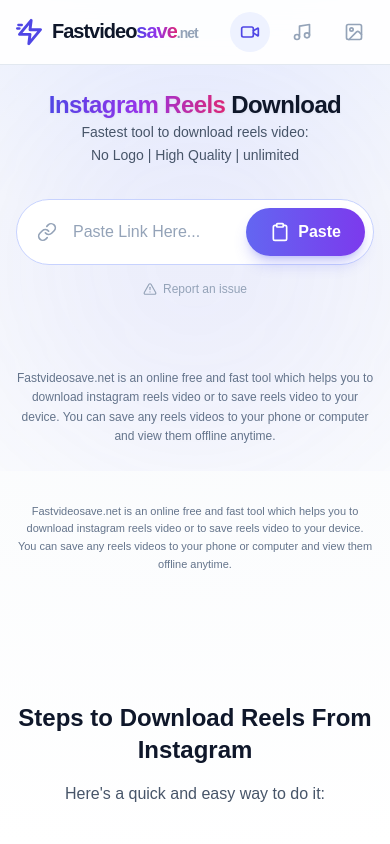
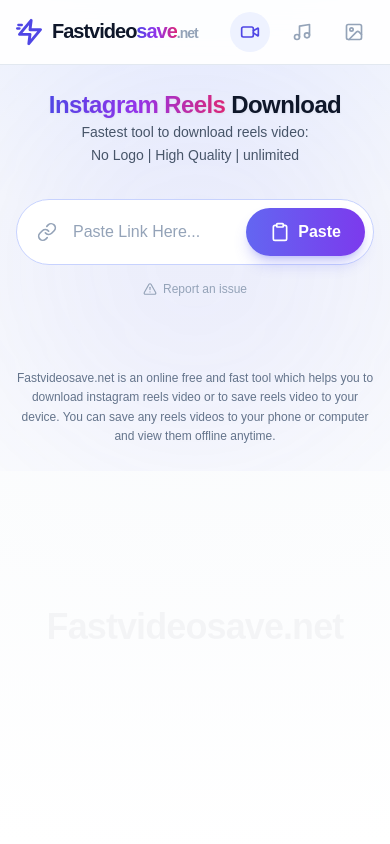
Before and after one commit to Somesh-Vatsraj/fastvideosave-clone, a React (Vite) app: page / in a window 390 px wide. Shown: the top 844 px of the page. Built offline with nearby package versions, Linux system fonts and the light colour scheme; a web font is replaced by a local one.

Commit message:
Update Home.jsx

```diff
--- a/src/pages/Home.jsx
+++ b/src/pages/Home.jsx
@@ -16,13 +16,12 @@ export default function Home() {
   return (
     <>
       <SEO
-        title="Instagram Reels Download - No Watermark, HD, Free"
-        description="Download Instagram Reels, Videos & Photos without watermark. Fastvideosave.net is the fastest free tool - No login, high quality, unlimited downloads."
-        keywords="instagram reels download, download instagram video, save reels, no watermark downloader, fastvideosave"
+        title="Instagram Reels Downloader — Save Reels & Videos"
+        description="Download Instagram reels in High Quality with our user-friendly tool. Save your favorite videos in seconds – no app required. Try it now!"
+        keywords="instagram reels download, download instagram video, save reels, no watermark downloader"
         canonical="https://fastvideosave.net/"
       />
 
-      {/* 1. Hero */}
       <Hero
         url={url}
         setUrl={setUrl}
@@ -31,46 +30,44 @@ export default function Home() {
         error={error}
       />
 
-      {/* 2. Result card (only shows after fetch) */}
       <ResultCard data={mediaData} onReset={reset} />
 
-      {/* Description text */}
-      <div className="relative px-4 pb-4 pt-8 sm:px-6 lg:px-8">
-        <div className="mx-auto max-w-3xl text-center">
-          <p className="text-[11px] leading-relaxed text-slate-500 sm:text-xs">
-            Fastvideosave.net is an online free and fast tool which helps you to download instagram reels
-            video or to save reels video to your device. You can save any reels videos to your phone or
-            computer and view them offline anytime.
-          </p>
+      <div className="relative px-4 pb-4 sm:px-6 lg:px-8">
+        <div className="max-w-3xl mx-auto">
+          <div className="min-h-[280px] sm:min-h-[336px] w-full relative flex items-center justify-center bg-transparent my-4">
+            <div className="absolute inset-0 flex items-center justify-center pointer-events-none select-none opacity-[0.03] z-0">
+              <span className="text-4xl sm:text-7xl font-bold tracking-tight text-slate-900 whitespace-nowrap">
+                Fastvideosave.net
+              </span>
+            </div>
+            <div className="relative z-10 w-full flex justify-center">
+              <AdBanner slot="5900026060" className="w-full" />
+            </div>
+          </div>
         </div>
       </div>
 
-      {/* Ad */}
-      <AdBanner slot="1111111111" className="mx-auto max-w-3xl px-4 pb-4" />
+      <div className="max-w-5xl mx-auto px-4 sm:px-6 lg:px-8">
+        <Steps />
 
-      {/* 3. Steps */}
-      <Steps />
+        <div className="w-full max-w-2xl h-px bg-gradient-to-r from-transparent via-slate-200 to-transparent my-20 mx-auto" />
 
-      {/* 4. How It Works */}
-      <HowItWorks platform="Instagram" />
+        <HowItWorks platform="Instagram" />
 
-      {/* Ad */}
-      <AdBanner slot="2222222222" className="mx-auto max-w-3xl px-4 py-4" />
+        <div className="max-w-4xl mx-auto space-y-12 mb-24">
+          <AdBanner slot="2222222222" className="w-full" />
 
-      {/* 5. Two info cards */}
-      <InfoCards />
+          <InfoCards />
 
-      {/* 6. Why use section */}
-      <WhyUse />
+          <WhyUse />
 
-      {/* Ad */}
-      <AdBanner slot="3333333333" className="mx-auto max-w-3xl px-4 pb-4" />
+          <AdBanner slot="3333333333" className="w-full" />
 
-      {/* 7. FAQ (2 column) */}
-      <FAQ />
+          <FAQ />
 
-      {/* 8. DMCA dark card */}
-      <DMCA />
+          <DMCA />
+        </div>
+      </div>
     </>
   )
 }
```
